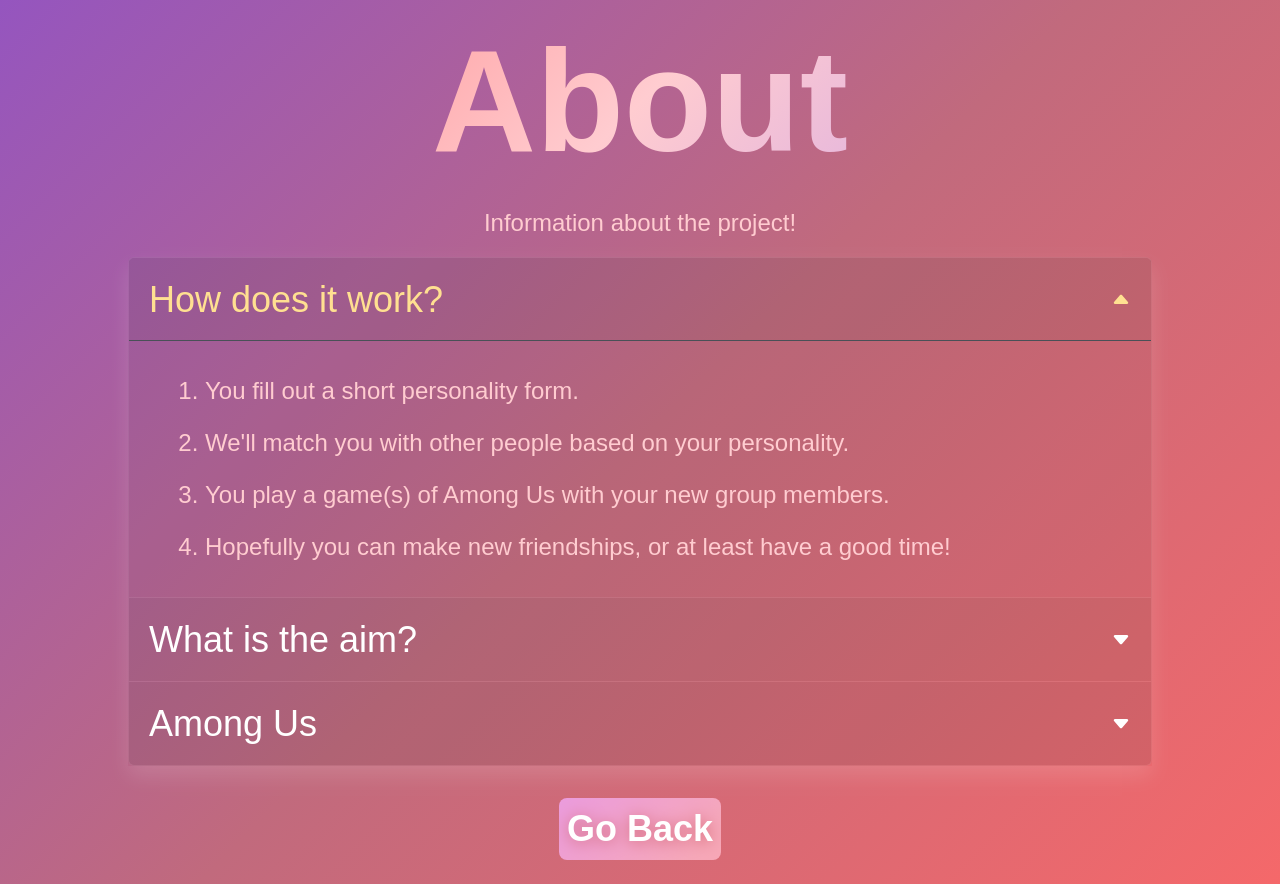
After one commit to jacobpoulton/social-matching, a Django app: page /home/about in a window 1280 px wide. The commit adds this page. Run offline with Django 4.2, Linux system fonts and the light colour scheme; some libraries are stand-ins or nearby versions; some web fonts are replaced.

Commit message:
added about page

```diff
--- a/social_matching/base/static/welcome.css
+++ b/social_matching/base/static/welcome.css
@@ -6,8 +6,8 @@ h1 {
     -webkit-text-fill-color: transparent;
 }
 
-p, li, small {
-    color: #fffd;
+p, li, ol {
+    color: var(--pink_1);
 }
 
 a {
@@ -23,6 +23,47 @@ a:hover {
     background-size: 200%;
 }
 
+.bg-dark {
+    --bs-bg-opacity: 0.05;
+}
+
+.card, .accordion {
+    box-shadow: 0px 10px 20px 0px #fff2;
+    border-color: #fff1;
+}
+
+.accordion-item {
+    border-color: #fff1;
+    width: 65rem;
+    max-width: 80vw;
+}
+
+.accordion-button {
+    color: white;
+}
+
+.accordion-button:not(.collapsed) {
+    color: var(--orange_1);
+}
+
+.accordion-button::after {
+    background-image: url("caret-down.svg");
+}
+
+.accordion-button:not(.collapsed)::after {
+    background-image: url("caret-down-yellow.svg");
+}
+
+.accordion-button:focus {
+    box-shadow: 0 0 0 0.25rem #ffe09122;
+}
+
+ol {
+    display: flex;
+    flex-direction: column;
+    align-items: flex-start;
+}
+
 /* Landscape */
 @media (min-aspect-ratio: 7/10) {
     h1 {
--- /dev/null
+++ b/social_matching/base/templates/about.html
@@ -0,0 +1,57 @@
+{% extends "root.html" %}
+
+{% block header %}
+    {% load static %}
+    <link rel="stylesheet" href="{% static 'welcome.css' %}">
+{% endblock %}
+
+{% block content %}
+    <h1>About</h1>
+    <p>Information about the project!</p>
+    <div class="accordion mb-4" id="infoAccordion">
+        <div class="accordion-item bg-dark">
+            <h2 class="accordion-header mt-0">
+                <button class="accordion-button bg-dark" type="button" data-bs-toggle="collapse" data-bs-target="#collapseHow" aria-expanded="true" aria-controls="collapseHow">
+                    <h4>How does it work?</h4>
+                </button>
+            </h2>
+            <div id="collapseHow" class="accordion-collapse collapse show" data-bs-parent="#infoAccordion">
+                <div class="accordion-body">
+                    <ol class="text-start mx-4 my-2">
+                        <li class="my-2">You fill out a short personality form.</li>
+                        <li class="my-2">We'll match you with other people based on your personality.</li>
+                        <li class="my-2">You play a game(s) of Among Us with your new group members.</li>
+                        <li class="my-2">Hopefully you can make new friendships, or at least have a good time!</li>
+                    </ol>
+                </div>
+            </div>
+        </div>
+        <div class="accordion-item bg-dark">
+            <h2 class="accordion-header mt-0">
+                <button class="accordion-button bg-dark collapsed" type="button" data-bs-toggle="collapse" data-bs-target="#collapseAim" aria-expanded="false" aria-controls="collapseAim">
+                    <h4>What is the aim?</h4>
+                </button>
+            </h2>
+            <div id="collapseAim" class="accordion-collapse collapse" data-bs-parent="#infoAccordion">
+                <div class="accordion-body">
+                    <p>The purpose of this study is to investigate matching people together to play games, and reduce their social isolation. In particular, we're looking at the affect of a game which is 'casual', 'approachable' and ' easily available', such as the chosen game for this study, Among Us.</p>
+                </div>
+            </div>
+        </div>
+        <div class="accordion-item bg-dark">
+            <h2 class="accordion-header mt-0">
+                <button class="accordion-button bg-dark collapsed" type="button" data-bs-toggle="collapse" data-bs-target="#collapseAmongUs" aria-expanded="false" aria-controls="collapseAmongUs">
+                    <h4>Among Us</h4>
+                </button>
+            </h2>
+            <div id="collapseAmongUs" class="accordion-collapse collapse" data-bs-parent="#infoAccordion">
+                <div class="accordion-body">
+                    <p>Among Us is a social deduction game. Each round a few randomly chosen players try to sabotage everyone else, who have to find the impostors' identities before it's too late.</p>
+                    <hr>
+                    <p>You can find the game <a href="https://www.innersloth.com/games/among-us/" target="_blank">here</a>!</p>
+                </div>
+            </div>
+        </div>
+    </div>
+    <div class="buttons"><a class="btn btn-primary" href="{% url 'home' %}" role="button" style="min-width: 10rem;">Go Back</a></div>
+{% endblock %}
--- a/social_matching/base/urls.py
+++ b/social_matching/base/urls.py
@@ -5,6 +5,7 @@ from . import views
 urlpatterns = [
     path('', views.home, name='home'),
     path('home/', RedirectView.as_view(url='', permanent=True)),
+    path('home/about', views.about, name='about'),
     path('welcome/', RedirectView.as_view(url='', permanent=True)),
     path('accounts/new/', views.CreateUserView.as_view(), name='create-user'),
     path('accounts/details/', views.GiveDetailsView.as_view(), name='details'),
--- a/social_matching/base/views.py
+++ b/social_matching/base/views.py
@@ -30,6 +30,10 @@ def home(request):
         'survey_open': True,
     }
     return render(request, 'home.html', context=context)
+
+
+def about(request):
+    return render(request, 'about.html')
 
 
 def toggle_matching(request):
```
Also changed, not shown: social_matching/base/templates/welcome.html (+8 -4 lines), social_matching/static/caret-down-yellow.svg (added), social_matching/static/caret-down.svg (added).
